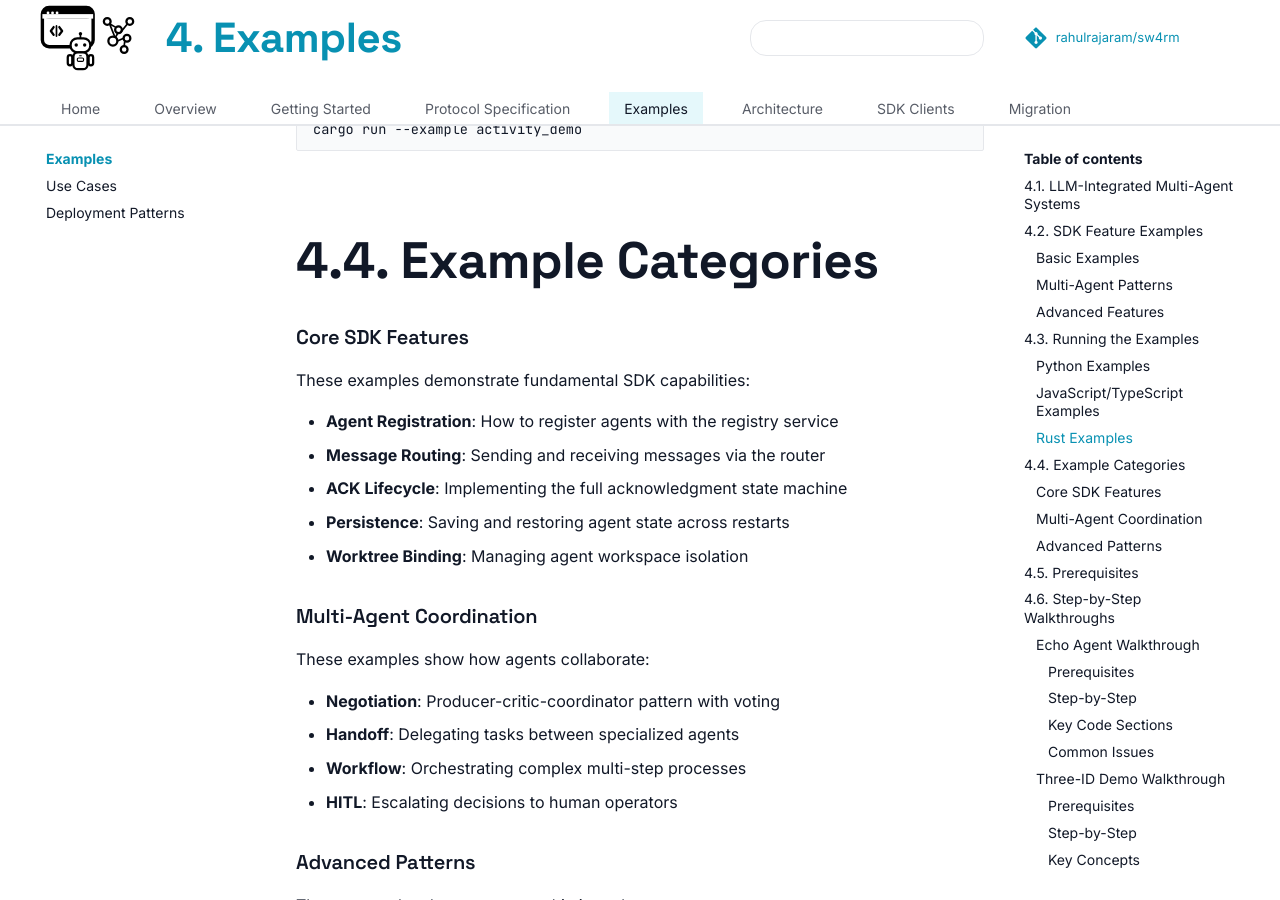
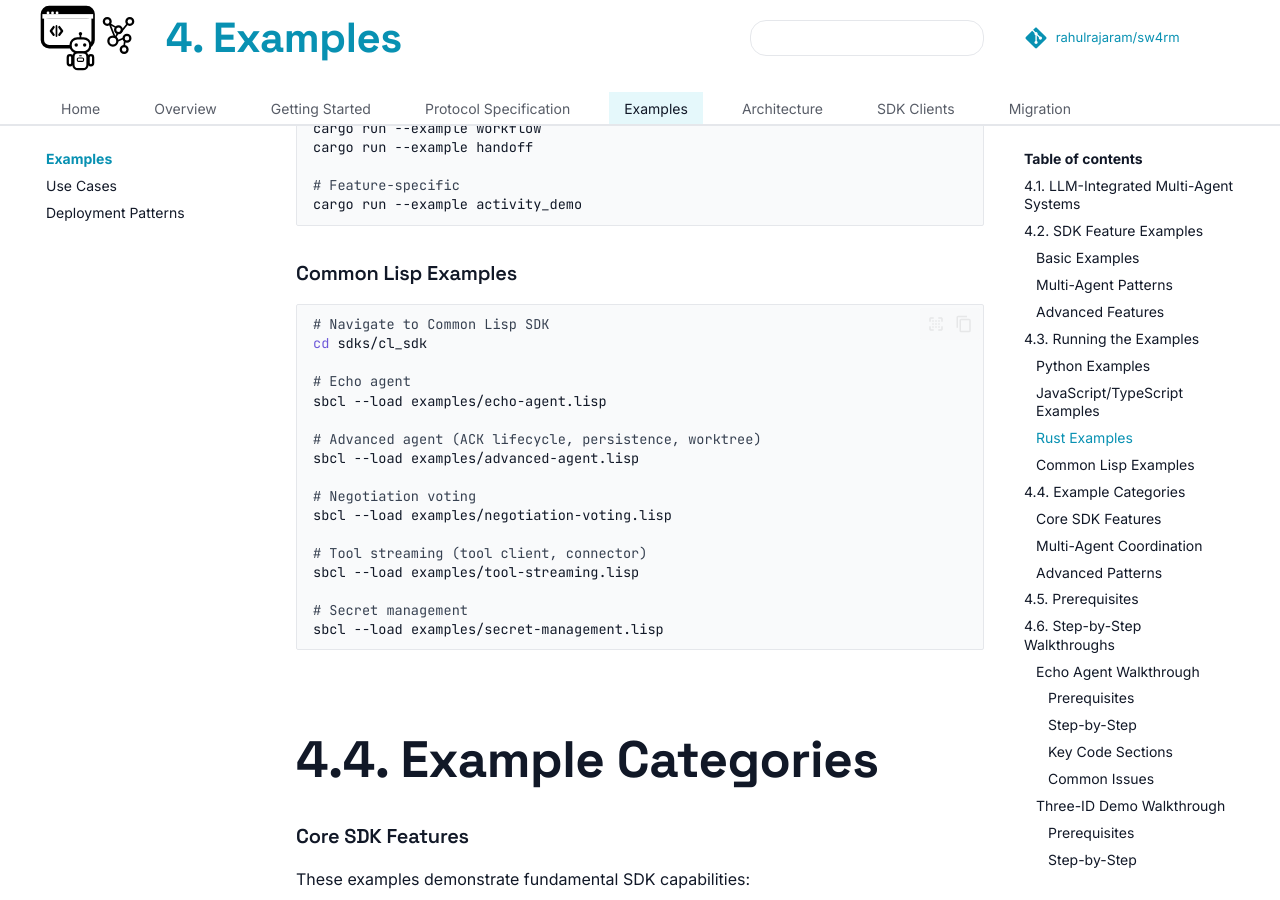
Before and after one commit to rahulrajaram/sw4rm, an MkDocs documentation site: the page built from documentation/examples/index.md, in a window 1280 px wide and 900 px high, scrolled down 4765 px. Built offline with MkDocs 1.6.1 and Material for MkDocs 9.7.7, drawn with Linux system fonts in a browser that asks for light colours; comment, search, counter and statistics services are not loaded; some of the changed text lies outside the part shown.

Commit message:
Fix CL examples, add new examples, update docs
- Add Quicklisp bootstrap (#-quicklisp) to
  echo-agent, negotiation-voting, secret-management
- Add advanced-agent.lisp: Three-ID envelopes,
  ACK lifecycle, activity buffer, persistence
- Add tool-streaming.lisp: tool client and
  connector client usage demo
- Add backward-compat anchor for old bookmarks
- Add Secret Management card, CL links to cards
- Fix CL icon to :simple-commonlisp:
- Update Running Examples with all 5 CL examples

Co-Authored-By: Claude Opus 4.6 <noreply@anthropic.com>

````diff
--- a/documentation/examples/index.md
+++ b/documentation/examples/index.md
@@ -1,6 +1,8 @@
 # 4. Examples
 
-Comprehensive examples demonstrating SW4RM SDK usage across Python, JavaScript/TypeScript, and Rust implementations. For domain-specific application patterns, see [Use Cases](use-cases.md).
+Comprehensive examples demonstrating SW4RM SDK usage across Python, JavaScript/TypeScript, Rust, and Common Lisp implementations. For domain-specific application patterns, see [Use Cases](use-cases.md).
+
+<a id="41-available-examples"></a>
 
 ## 4.1. LLM-Integrated Multi-Agent Systems {#41-llm-integrated-multi-agent-systems}
 
@@ -53,6 +55,7 @@ See the Reference Services section for detailed setup instructions.
     - [:simple-python: Python](https://github.com/rahulrajaram/sw4rm/blob/master/sdks/py_sdk/examples/echo_agent.py)
     - [:simple-typescript: TypeScript](https://github.com/rahulrajaram/sw4rm/blob/master/sdks/js_sdk/examples/echoAgent.ts)
     - [:simple-rust: Rust](https://github.com/rahulrajaram/sw4rm/blob/master/sdks/rust_sdk/examples/echo_agent.rs)
+    - [:simple-commonlisp: Common Lisp](https://github.com/rahulrajaram/sw4rm/blob/master/sdks/cl_sdk/examples/echo-agent.lisp)
 
 -   :material-robot:{ .lg .middle } **Advanced Agent**
 
@@ -65,6 +68,7 @@ See the Reference Services section for detailed setup instructions.
     - [:simple-python: Python](https://github.com/rahulrajaram/sw4rm/blob/master/sdks/py_sdk/examples/three_id_demo.py) (Three-ID & ActivityBuffer)
     - [:simple-typescript: TypeScript](https://github.com/rahulrajaram/sw4rm/blob/master/sdks/js_sdk/examples/advancedAgent.ts)
     - [:simple-rust: Rust](https://github.com/rahulrajaram/sw4rm/blob/master/sdks/rust_sdk/examples/advanced_agent.rs)
+    - [:simple-commonlisp: Common Lisp](https://github.com/rahulrajaram/sw4rm/blob/master/sdks/cl_sdk/examples/advanced-agent.lisp)
 
 -   :material-test-tube:{ .lg .middle } **Test Client**
 
@@ -93,6 +97,7 @@ See the Reference Services section for detailed setup instructions.
     - [:simple-python: Python](https://github.com/rahulrajaram/sw4rm/blob/master/sdks/py_sdk/examples/negotiation_debate_example.py)
     - [:simple-typescript: TypeScript](https://github.com/rahulrajaram/sw4rm/blob/master/sdks/js_sdk/examples/negotiationRoomExample.ts)
     - [:simple-rust: Rust](https://github.com/rahulrajaram/sw4rm/blob/master/sdks/rust_sdk/examples/negotiation_room.rs)
+    - [:simple-commonlisp: Common Lisp](https://github.com/rahulrajaram/sw4rm/blob/master/sdks/cl_sdk/examples/negotiation-voting.lisp)
 
 -   :material-transit-transfer:{ .lg .middle } **Agent Handoff**
 
@@ -154,6 +159,17 @@ See the Reference Services section for detailed setup instructions.
     **Available in:**
 
     - [:simple-python: Python](https://github.com/rahulrajaram/sw4rm/blob/master/sdks/py_sdk/examples/tool_streaming_example.py)
+    - [:simple-commonlisp: Common Lisp](https://github.com/rahulrajaram/sw4rm/blob/master/sdks/cl_sdk/examples/tool-streaming.lisp)
+
+-   :material-key:{ .lg .middle } **Secret Management**
+
+    ---
+
+    Multi-backend secret resolver with environment variable and file-based storage
+
+    **Available in:**
+
+    - [:simple-commonlisp: Common Lisp](https://github.com/rahulrajaram/sw4rm/blob/master/sdks/cl_sdk/examples/secret-management.lisp)
 
 -   :material-identifier:{ .lg .middle } **Three-ID Envelope Model**
 
@@ -236,6 +252,28 @@ cargo run --example handoff
 
 # Feature-specific
 cargo run --example activity_demo
+```
+
+### Common Lisp Examples
+
+```bash
+# Navigate to Common Lisp SDK
+cd sdks/cl_sdk
+
+# Echo agent
+sbcl --load examples/echo-agent.lisp
+
+# Advanced agent (ACK lifecycle, persistence, worktree)
+sbcl --load examples/advanced-agent.lisp
+
+# Negotiation voting
+sbcl --load examples/negotiation-voting.lisp
+
+# Tool streaming (tool client, connector)
+sbcl --load examples/tool-streaming.lisp
+
+# Secret management
+sbcl --load examples/secret-management.lisp
 ```
 
 ## 4.4. Example Categories
````
Also changed, not shown: 5 other files.
